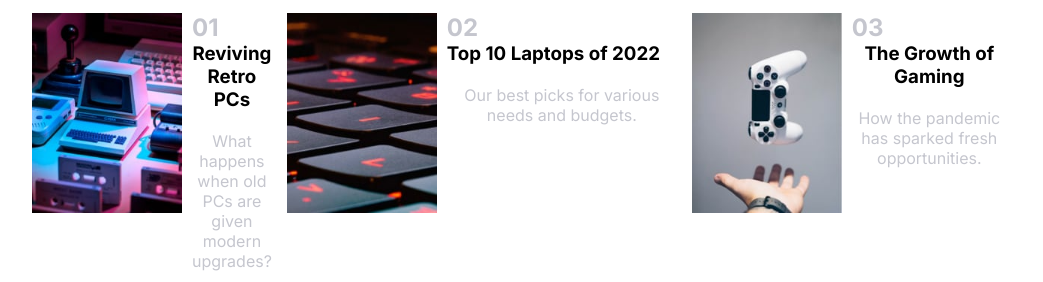
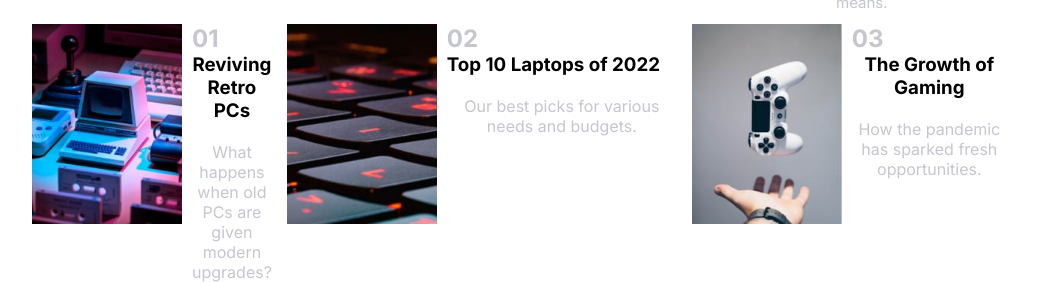
Before and after one commit to Christine-Wahome/CSS-grid-flexbox, a plain HTML site: page index.html in a window 1280 px wide. Shown: the part 574-856 px from the top of the page, without its empty margins (183-1226 px from the left). Drawn offline with Linux system fonts and the light colour scheme.

Commit message:
Update index.css

```diff
--- a/index.css
+++ b/index.css
@@ -17,6 +17,7 @@
     margin: auto;
  }
 
+@media (min-width: 1440px) {
 .content{
     display: grid;
     align-content: center;
@@ -34,6 +35,8 @@
    padding-left: 200px;
 
 }
+ }
+
 
 
 
@@ -218,3 +221,23 @@ color:hsl(240, 100%, 5%);
     justify-content: start;
     padding-left: 10px;
 }
+
+@media (min-width: 375px) {
+    .content{
+        display: grid;
+        align-content: center;
+        height: 90%;
+        width: 80%;
+        grid-template-columns: repeat(2,1fr);
+        grid-template-rows: repeat(2,1fr);
+        grid-template-areas:
+        "one one two"
+        "three four two"
+        "five six seven"
+       ;
+       align-items: center;
+       gap: 5px;
+       padding-left: 200px;
+
+    }
+}
```
